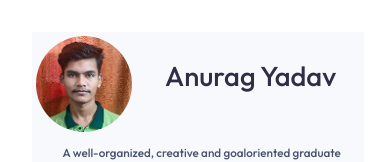
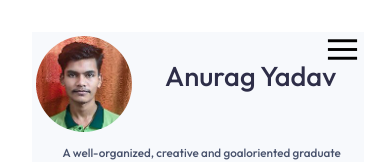
Before and after one commit to neogen22/vue-project, a Vue app: page / in a window 390 px wide. Shown: the top 162 px of the page. Built offline with nearby package versions, Linux system fonts and the light colour scheme.

Commit message:
added hamburger menu to mobile version

```diff
--- a/src/App.vue
+++ b/src/App.vue
@@ -5,10 +5,23 @@
     <link href="https://fonts.googleapis.com/css2?family=DM+Sans:opsz,wght@9..40,400;9..40,500&family=Outfit:wght@500;600&display=swap" rel="stylesheet">
     <title>My First Vue Project</title>
   </head>
-  <div class="wrapper-app">
-    <AsideComponent/>
-    <MainPartFullComponent/>
-  </div>
+  <body>
+    <div class="hamburger-icon" @click="burgerShowMethod()" v-if="portrait">
+      <img src="/public/hamburgerMenu.svg" height="35vh">
+    </div>
+    <div @click="burgerCloseMethod()">
+      <div class="burger-menu" v-if="burgerShow">
+        <ul class="burger-menu-ul" >
+          <li v-for="item in idsArrayForBurgerMenu" :key="item.id"><a :href="item.id">{{item.name}}</a></li>
+        </ul>
+      </div>
+      <div class="wrapper-app">
+        <AsideComponent/>
+        <MainPartFullComponent/>
+      </div>
+    </div>
+  </body>
+
 </template>
 
 <script>
@@ -19,11 +32,88 @@ export default {
   components: {
     AsideComponent,
     MainPartFullComponent
+  },
+  data() {
+    return {
+      burgerShow: false,
+      idsArrayForBurgerMenu: [],
+      deviceWidth: 0,
+      deviceHeight: 0,
+      portrait: false
+    }
+  },
+  methods: {
+    burgerShowMethod() {
+      this.burgerShow = !this.burgerShow
+    },
+    burgerCloseMethod() {
+      if (this.burgerShow) {
+        this.burgerShow = false
+      }
+    },
+    idsArrayForBurgerMenuMethod() {
+      for (let i of document.querySelectorAll('.header')) {
+        if (i.id !== '') {
+          this.idsArrayForBurgerMenu.push({
+            id: `#${i.id}`,
+            name: `${i.id}`
+          })
+        }
+      }
+      return this.idsArrayForBurgerMenu
+    }
+  },
+  mounted() {
+      this.idsArrayForBurgerMenuMethod(),
+      this.deviceWidth = window.innerWidth
+      this.deviceHeight = window.innerHeight
+      if (this.deviceHeight > this.deviceWidth) {
+        this.portrait = true
+      }
+    },
   }
-}
 </script>
 
 <style scoped>
+    @media (orientation: portrait) {
+      .hamburger-icon {
+        position: fixed;
+        top: 10;
+        margin-left: 75vw;
+        z-index: 2;
+      }
+      .hamburger-icon .active {
+        position: fixed;
+        top: 10;
+        margin-left: 75vw;
+        z-index: 2;
+        transform: rotate(90deg);
+        transition: all 250ms;
+      }
+      .burger-menu {
+        position: fixed;
+        top: 20;
+        z-index: 1;
+        margin-left: 45vw;
+        margin-top: 4vh;
+      }
+      .burger-menu li {
+        list-style-type: none;
+        color: white;
+        padding: 0;
+      }
+      .burger-menu-ul {
+        margin-left: 40vw;
+        background-color: rgb(152, 165, 223);
+        padding: 1vw;
+        margin: 0;
+        border-radius: 5%;
+      }
+      a {
+        color: inherit;
+        font-size: 3vh
+      }
+    }
     body {
         padding: 0;
         margin: 0;
--- a/src/components/MainPartComponents/MainPartComplexCards/HeaderOfSecondPage.vue
+++ b/src/components/MainPartComponents/MainPartComplexCards/HeaderOfSecondPage.vue
@@ -1,5 +1,5 @@
 <template>
-    <div class="header">{{ header }}</div>
+    <div class="header" :id="header">{{ header }}</div>
 </template>
 
 <script>
@@ -7,7 +7,8 @@
         props: {
             header: {
                 type: String,
-            }
+                required: true,
+            },
         }
     };
 </script>
--- a/src/components/MainPartComponents/MainPartFullComponent.vue
+++ b/src/components/MainPartComponents/MainPartFullComponent.vue
@@ -56,7 +56,7 @@ export default {
     LatestProjectsComplexCard,
     CertificatesAndAwardsComplexCard,
     CircleVue,
-  }
+  },
 }
 </script>
 
```
Also changed, not shown: public/hamburgerMenu.svg (added).
